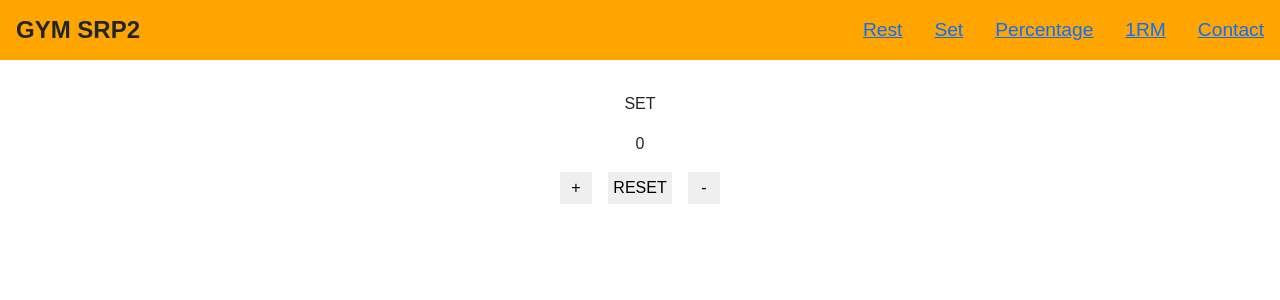
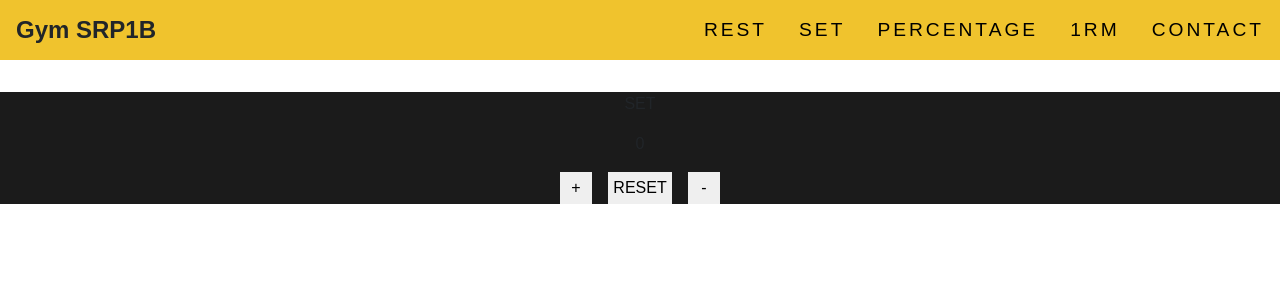
Before and after one commit to marcocrupi/gymsrp-react, a React (Create React App) app: page /gymsrp-react/set in a window 1280 px wide. Shown: the top 300 px of the page. Built offline with nearby package versions, Linux system fonts and the light colour scheme.

Commit message:
update style timer

```diff
--- a/src/CSS/header.css
+++ b/src/CSS/header.css
@@ -3,7 +3,7 @@ nav {
     justify-content: space-between;
     align-items: center;
     height: 60px;
-    background-color: orange;
+    background-color: #f0c32d;
 }
 
 .header__logo span {
@@ -15,4 +15,8 @@ nav {
 .header__link {
     font-size: 1.2rem;
     margin: 0 1rem;
+    color: rgb(0, 0, 0);
+    text-decoration: none;
+    text-transform: uppercase;
+    letter-spacing: 3px;
 }
--- a/src/CSS/index.css
+++ b/src/CSS/index.css
@@ -1,6 +1,19 @@
 * {
-    margin: 0;
-    padding: 0;
-    border: 0;
-    font-family: Arial, Helvetica, sans-serif;
+  margin: 0;
+  padding: 0;
+  box-sizing: border-box;
+  text-decoration: none;
+  outline: none;
+  border: none;
+  font-family: Arial, Helvetica, sans-serif;
 }
+
+html,
+body {
+  height: 100%;
+}
+
+.home__outlet {
+    height: 100%;
+    background-color: #1b1b1b;
+}
--- a/src/CSS/rest.css
+++ b/src/CSS/rest.css
@@ -1,21 +1,18 @@
-:root{
-  --red: #f54e4e;
-  --green: #4aec8c;
-}
-
 .rest__container {
-  background-color: #30384b;
+  padding: 2rem;
+  display: flex;
+  align-items: center;
   color: #eee;
   height: 100vh;
 }
 .rest__components {
-  padding-top: 50px;
-  max-width: 340px;
+  width: 400px;
+  min-width: 340px;
   margin: 0 auto;
   text-align: center;
 }
 
-.playbutton__button {
+.control__button {
   background-color: transparent;
   color: rgba(255, 255, 255, 0.8);
   border: 0;
@@ -24,22 +21,26 @@
   cursor: pointer;
 }
 
-.playbutton__button.with-text {
-  width: auto;
-  background-color: rgba(255, 255, 255, 0.1);
-  border-radius: 10px;
-  padding: 10px 20px;
-  font-size: 1.4rem;
-  line-height: 36px;
+.play__button:focus {
+color: rgb(41, 255, 41);
 }
 
-.playbutton__button.with-text svg {
-  width: 36px;
-  float: left;
-  margin-right: 5px;
+.reset__button:focus {
+  color: rgb(255, 43, 43);
+}
+
+.pause__button:focus {
+  color: #2929ff;
+}
+
+.container__label {
+  margin-top: 50px;
+  text-align: left;
 }
 
 .settings__label {
+  font-size: 1.8rem;
+  letter-spacing: 2px;
   display: block;
   margin-bottom: 10px;
   margin-top: 20px;
--- a/src/CSS/slider.css
+++ b/src/CSS/slider.css
@@ -1,20 +1,16 @@
 .slider{
-    height: 40px;
-    border: 2px solid var(--red);
+    height: 20px;
+    border: 2px solid #f0c32d;
+    display: flex;
+    align-items: center;
     border-radius: 20px;
+    margin: 2rem;
 }
 
 .thumb{
-    background-color: var(--red);
+    background-color: #f0c32d;
     cursor:pointer;
     width:40px;
     height: 40px;
     border-radius: 20px;
 }
-
-.slider.green{
-    border: 2px solid var(--green);
-}
-.slider.green .thumb{
-    background-color: var(--green);
-}
--- a/src/components/header.js
+++ b/src/components/header.js
@@ -6,7 +6,7 @@ function Header() {
   return (
     <nav>
       <div className="header__logo">
-        <span>GYM SRP2</span>
+        <span>Gym SRP1B</span>
       </div>
       <div className="header__links">
         <NavLink to="/gymsrp-react" className="header__link">
--- a/src/components/pausebutton.js
+++ b/src/components/pausebutton.js
@@ -1,6 +1,6 @@
 function PauseButton(props) {
   return (
-    <button className="playbutton__button" {...props}>
+    <button className="control__button pause__button" {...props}>
       <svg
         xmlns="http://www.w3.org/2000/svg"
         className="h-5 w-5"
--- a/src/components/playbutton.js
+++ b/src/components/playbutton.js
@@ -2,7 +2,7 @@ import React from 'react'
 
 function PlayButton( props ) {
   return (
-    <button {...props} className="playbutton__button">
+    <button {...props} className="control__button play__button">
       <svg
         xmlns="http://www.w3.org/2000/svg"
         className="h-5 w-5"
--- a/src/components/resetbutton.js
+++ b/src/components/resetbutton.js
@@ -2,7 +2,7 @@ import React from "react";
 
 function ResetButton(props) {
   return (
-    <button {...props} className="playbutton__button">
+    <button {...props} className="control__button reset__button">
       <svg
         xmlns="http://www.w3.org/2000/svg"
         className="h-5 w-5"
--- a/src/pages/rest.js
+++ b/src/pages/rest.js
@@ -1,5 +1,4 @@
 import React from "react";
-import { useState, useEffect, useRef } from "react";
 import { CircularProgressbar, buildStyles } from "react-circular-progressbar";
 import "../CSS/rest.css";
 import "react-circular-progressbar/dist/styles.css";
@@ -9,10 +8,9 @@ import ResetButton from "../components/resetbutton";
 import ReactSlider from "react-slider";
 import "../CSS/slider.css";
 
-const red = "#f54e4e";
+const firstColor = "#f0c32d";
 
 function Rest(props) {
-
   return (
     <div className="rest__container">
       <div className="rest__components">
@@ -20,10 +18,14 @@ function Rest(props) {
           <CircularProgressbar
             value={props.secondsLeftRef === 0 ? 0 : props.percentage}
             text={props.minutes + ":" + props.seconds}
+            background
+            backgroundPadding={6}
             styles={buildStyles({
-              textColor: "#fff",
-              pathColor: red,
-              tailColor: "rgba(255,255,255,.2)",
+              backgroundColor: "#ffffff",
+              textColor: "#000000",
+              pathColor: firstColor,
+              textSize: "25px",
+              trailColor: "rgba(27,27,27,.1)",
             })}
           />
           <div style={{ marginTop: "20px" }}>
@@ -32,7 +34,7 @@ function Rest(props) {
             <ResetButton onClick={props.resetButton} />
           </div>
         </div>
-        <div style={{ textAlign: "left" }}>
+        <div className="container__label">
           <label className="settings__label">
             minutes: {parseInt(localStorage.getItem("SettingsInfoWorkMinutes"))}
           </label>
@@ -50,7 +52,7 @@ function Rest(props) {
             seconds: {parseInt(localStorage.getItem("SettingsInfoWorkSeconds"))}
           </label>
           <ReactSlider
-            className={"slider green"}
+            className={"slider"}
             thumbClassName={"thumb"}
             trackClassName={"track"}
             value={parseInt(localStorage.getItem("SettingsInfoWorkSeconds"))}
```
Also changed, not shown: src/App.js (+2 -6 lines).
